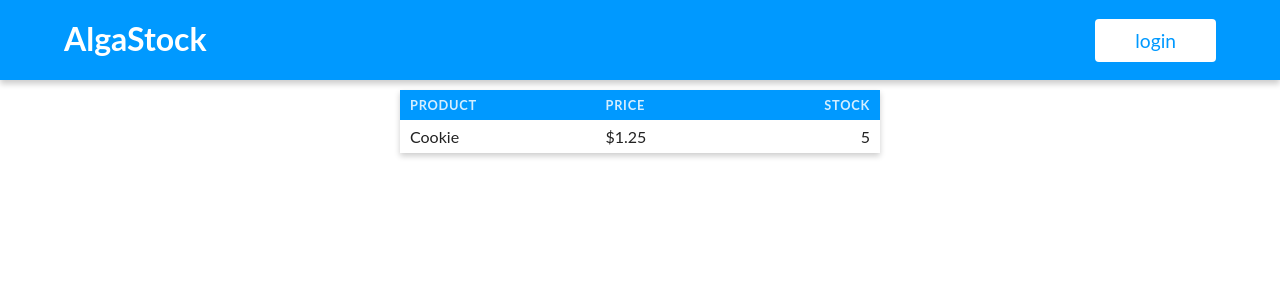
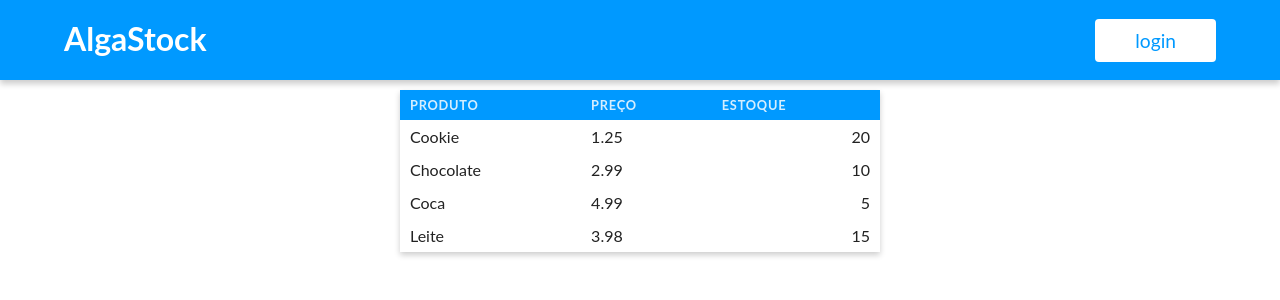
Before and after one commit to CarolinaOlivaCruz/spa-alga-works, a React (Create React App) app: page / in a window 1280 px wide. Shown: the top 300 px of the page. Built offline with nearby package versions, Linux system fonts and the light colour scheme.

Commit message:
feat: create mockdata

```diff
--- a/src/components/shared/Table/index.tsx
+++ b/src/components/shared/Table/index.tsx
@@ -1,23 +1,32 @@
 import React from "react";
+import { Products } from "./mockdata";
 import { TableStyled } from "./styles";
 
+const headers = [
+    {key: "name", value: "Produto"},
+    {key: "price", value: "Preço"},
+    {key: "stock", value: "Estoque"}
+]
 
 export const Table = () => {
   return (
     <TableStyled>
       <thead>
         <tr>
-            <th>Product</th>
-            <th>Price</th>
-            <th className="rigth">Stock</th>
+          {  headers.map(header => <th key= {header.key}>{header.value}</th>)}
+         {/* <th className="rigth">Stock</th> */}
         </tr>
       </thead>
       <tbody>
-        <tr>
-           <td>Cookie</td>
-           <td>$1.25</td>
-           <td className="rigth">5</td>
-        </tr>
+        {Products.map((product) => {
+          return (
+            <tr key={product.id}>
+              <td>{product.name}</td>
+              <td>{product.price}</td>
+              <td className="rigth">{product.stock}</td>
+            </tr>
+          );
+        })}
       </tbody>
     </TableStyled>
   );
--- /dev/null
+++ b/src/components/shared/Table/mockdata.ts
@@ -0,0 +1,33 @@
+export interface iProduct {
+  id: number;
+  name: string;
+  price: number;
+  stock: number;
+}
+
+export const Products: iProduct[] = [
+  {
+    id: 1,
+    name: "Cookie",
+    price: 1.25,
+    stock: 20,
+  },
+  {
+    id: 2,
+    name: "Chocolate",
+    price: 2.99,
+    stock: 10,
+  },
+  {
+    id: 3,
+    name: "Coca",
+    price: 4.99,
+    stock: 5,
+  },
+  {
+    id: 4,
+    name: "Leite",
+    price: 3.98,
+    stock: 15,
+  }
+];
```
